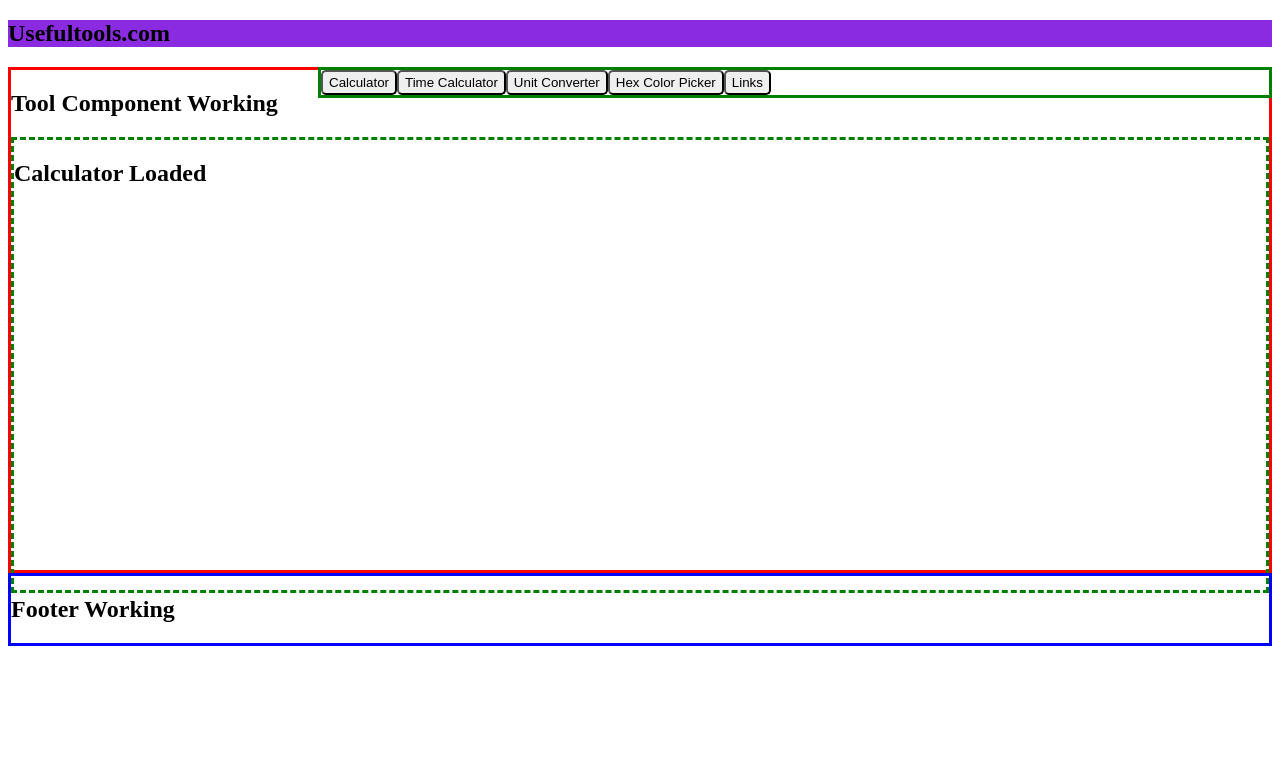
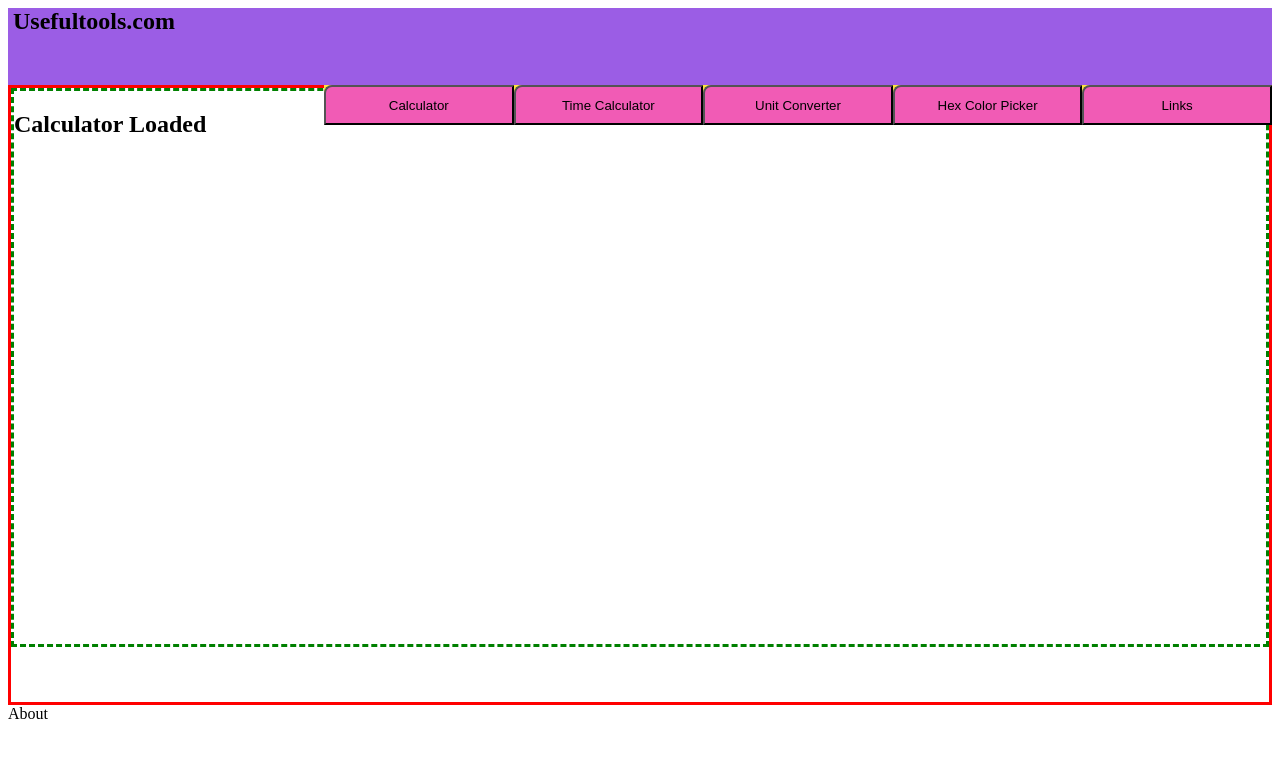
Before and after one commit to adamnnoli/usefultools, a Vue app: page / in a window 1280 px wide. Shown: the top 758 px of the page. Built offline with nearby package versions, Linux system fonts and the light colour scheme.

Commit message:
Styled Navbar and Buttons

```diff
--- a/src/App.vue
+++ b/src/App.vue
@@ -1,9 +1,9 @@
 <template>
   <div id="app">
-    <usefultoolsHeader></usefultoolsHeader>
+    <usefultoolsHeader ></usefultoolsHeader>
     <navbar v-on:switch-to="changeComponent($event)"></navbar>
     <tool v-bind:currComponent = "currentComponent"></tool>
-    <usefultoolsFooter></usefultoolsFooter>
+    <usefultoolsFooter id="footerDiv"></usefultoolsFooter>
   </div>
 </template>
 
@@ -27,16 +27,12 @@ export default {
   },
   methods:{
     changeComponent: function(newComponent){
-      console.log("Changed components");
       this.currentComponent = newComponent;
-      console.log(newComponent)
     }
   }
 };
 </script>
 
 <style>
-  usefultoolsHeader{
-    margin:0
-  }
+
 </style>
--- a/src/components/navbar.vue
+++ b/src/components/navbar.vue
@@ -14,7 +14,6 @@ export default {
   methods:{
     switchTo: function(value){
       this.$emit('switch-to',value);
-      console.log("Emitted")
     }
   }
 };
@@ -24,10 +23,14 @@ export default {
   #navbar {
     width: 75%;
     float: right;
-    border: solid green;
+    background-color: #FEE440;
   }
   button{
-    height:25px;
-    border-radius: 5px
+    height:40px;
+    border-top-left-radius: 8px;
+    background-color: #F15BB5;
+    width:20%;
+    margin:0;
+    padding: 0;
   }
 </style>
--- a/src/components/tool.vue
+++ b/src/components/tool.vue
@@ -1,6 +1,5 @@
 <template>
   <div id="tool">
-    <h2>Tool Component Working</h2>
     <timeCalculator class="innerComponent" v-if="this.currComponent=='Time Calculator'"></timeCalculator>
     <calculator class="innerComponent" v-if="this.currComponent=='Calculator'"></calculator>
     <unitConverter class="innerComponent" v-if="this.currComponent == 'Unit Converter'"></unitConverter>
@@ -35,7 +34,7 @@ export default {
 <style scoped>
 #tool {
   border: solid red;
-  height: 500px;
+  height: 614px;
 }
 .innerComponent {
   height: 90%;
--- a/src/components/usefultoolsFooter.vue
+++ b/src/components/usefultoolsFooter.vue
@@ -1,6 +1,6 @@
 <template>
   <div id="usefultoolsFooter">
-    <h2>Footer Working</h2>
+    <span>About</span>
   </div>
 </template>
 
@@ -12,5 +12,6 @@ export default {
 <style scoped>
 #usefultoolsFooter {
   border: solid blue;
+  height: 77px;
 }
 </style>
--- a/src/components/usefultoolsHeader.vue
+++ b/src/components/usefultoolsHeader.vue
@@ -12,8 +12,13 @@ export default {
 
 <style scoped>
   #usefultoolsHeader{
-    background-color: blueviolet;
-    margin: 0 auto;
-    padding:0
+    background-color: #9B5DE5;
+    margin: 0;
+    padding:0;
+    height: 77px
+  }
+  #title{
+    margin:5px;
+
   }
 </style>
```
Also changed, not shown: logic.js (renamed from src/components/logic.js).
